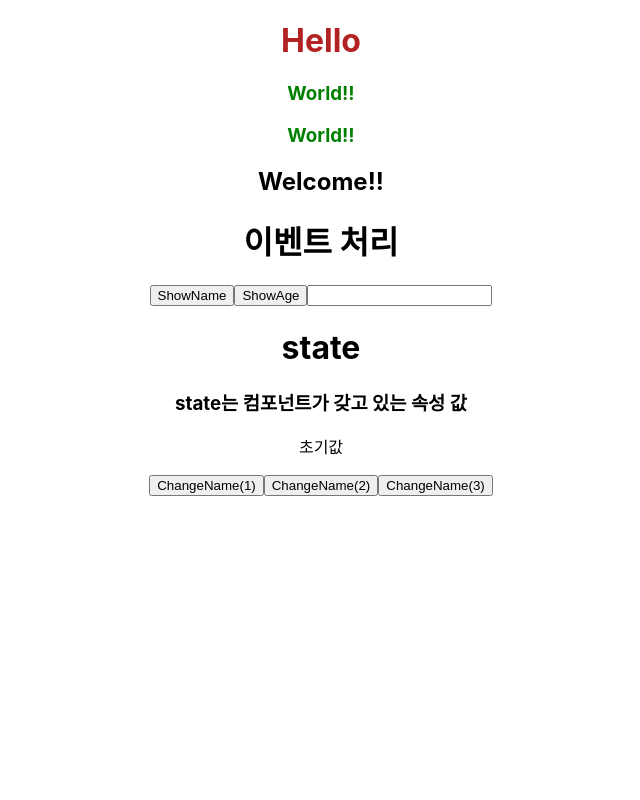
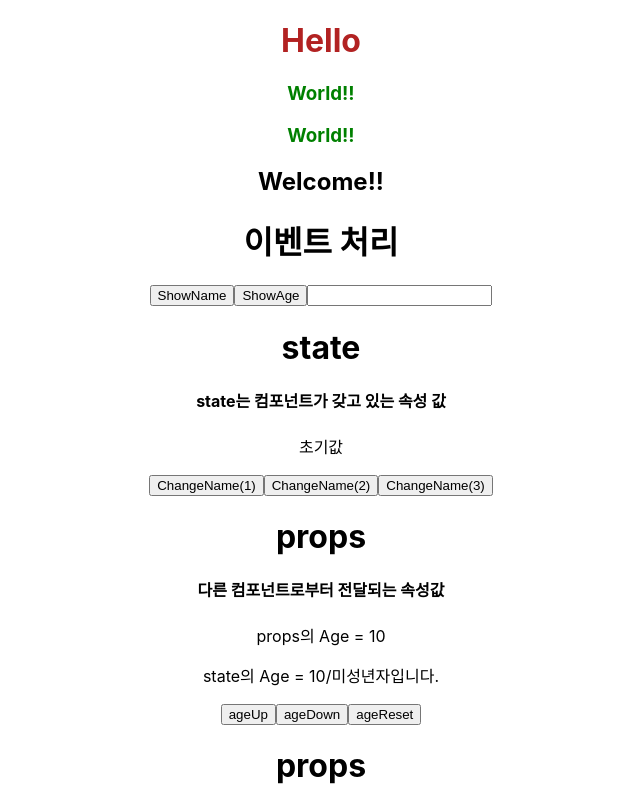
Before and after one commit to cjy324/react_exam, a React (Create React App) app: page / in a window 1280 px wide. Shown: the top 800 px of the page, without its empty margins (319-959 px from the left). Built offline with nearby package versions, Linux system fonts and the light colour scheme.

Commit message:
21.06.03 props 기초

```diff
--- a/src/App.js
+++ b/src/App.js
@@ -3,6 +3,7 @@ import Hello from './component/Hello';
 import Event from './component/Event';
 import State from './component/State';
 import Welcome from './component/Welcome';
+import Props from './component/Props';
 
 //함수형 컴포넌트
 //모든 컴포넌트는 대문자로 시작해야 함
@@ -38,6 +39,8 @@ function App() {
       <Welcome />
       <Event />
       <State />
+      <Props age={10}/>
+      <Props age={20}/>
     </div>
   );
 }
--- /dev/null
+++ b/src/component/Props.js
@@ -0,0 +1,30 @@
+import { useState } from "react"
+
+// App.js로 부터 props를 받음
+export default function Props(props){
+
+  // 넘겨받은 props의 값은 이 컴포넌트 내에선 바꿀 수 없음
+  // 따라서 state로 설정하고 state값을 바꾸는 방식으로 바꿔줘야 함
+  let [age, setAge] = useState(props.age);
+  const msg = age > 19 ? '성인입니다.' : '미성년자입니다.';
+
+  return(
+    <div>
+      <h1>props</h1>
+      <h4>다른 컴포넌트로부터 전달되는 속성값</h4>
+      {/* 전달받은 props안의 속성 age의 값을 가져옴 */}
+      <p>props의 Age = {props.age}</p>
+      {/* state 내의 age 값을 바꿈 */}
+      <p>state의 Age = {age}/{msg}</p>
+      <button onClick={() => {
+        setAge(age + 1)
+      }}>ageUp</button>
+      <button onClick={() => {
+        setAge(age - 1)
+      }}>ageDown</button>
+      <button onClick={() => {
+        setAge(age = props.age)
+      }}>ageReset</button>
+    </div>
+  )
+};
--- a/src/component/State.js
+++ b/src/component/State.js
@@ -22,7 +22,7 @@ export default function State (){
   return(
     <div>
       <h1>state</h1>
-      <h3>state는 컴포넌트가 갖고 있는 속성 값</h3>
+      <h4>state는 컴포넌트가 갖고 있는 속성 값</h4>
       <p>{name}</p>
       {/* 함수 적용방식 1 */}
       <button onClick={changeName1}>ChangeName(1)</button>
```
